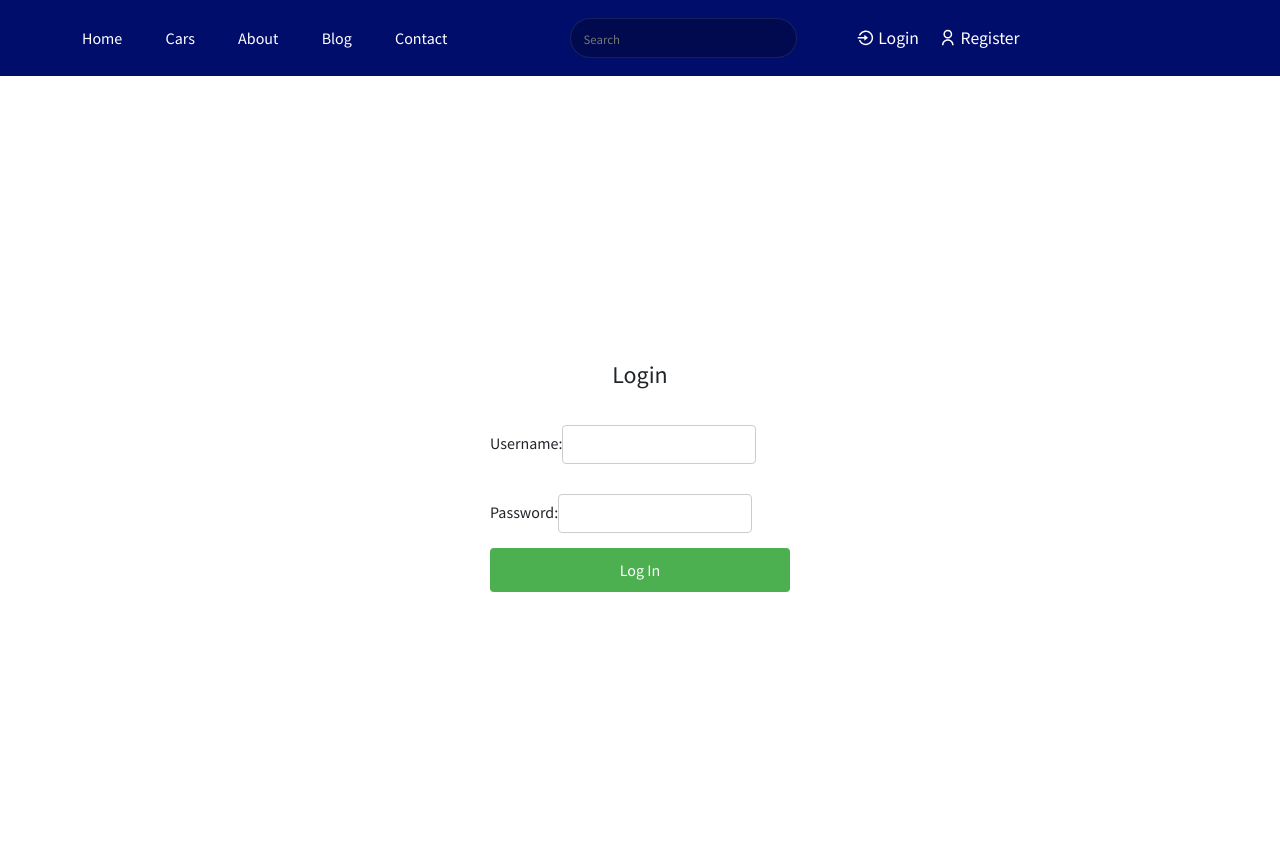
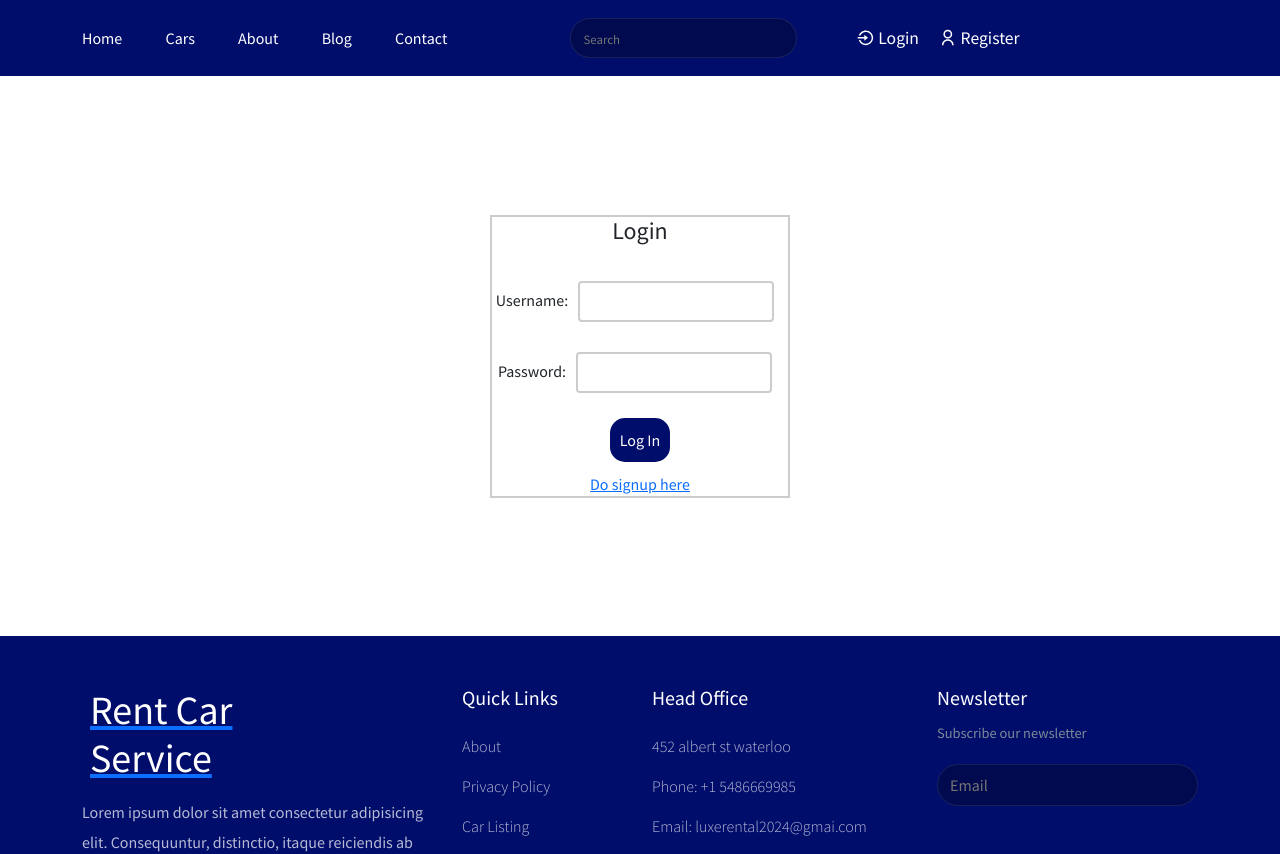
Before and after one commit to Parthgujjar2060/luxe-react-repo, a React (Create React App) app: page /Login in a window 1280 px wide. Shown: the top 854 px of the page. Built offline with nearby package versions, Linux system fonts and the light colour scheme.

Commit message:
Exchange the code from feat-login with login in dev

```diff
--- a/src/pages/Login.jsx
+++ b/src/pages/Login.jsx
@@ -1,33 +1,35 @@
 import React, { useState } from 'react';
-import { loginUser } from '../services'
-
+import { Link } from 'react-router-dom'; // Import Link from react-router-dom
+import { loginUser } from '../services';
+import LoginUserModel from '../models/loginUserModel';
 
 const Login = () => {
-
     const [email, setUsername] = useState('');
     const [password, setPassword] = useState('');
 
     const loginBtn = async () => {
         try {
-
-            const user = await loginUser(email, password);
+            const userData = {
+                email: email,
+                password: password
+            }
+            const user = new LoginUserModel(userData);
+            console.log(user);
+            await loginUser(user);
 
         } catch (error) {
 
         }
-
     };
-
 
     const handleSubmit = (e) => {
         e.preventDefault();
-
     };
 
     return (
         <div style={styles.container}>
-            <h2 style={styles.heading}>Login</h2>
             <form style={styles.form} onSubmit={handleSubmit}>
+                <h2 style={styles.heading}>Login</h2>
                 <label style={styles.label}>
                     Username:
                     <input
@@ -51,12 +53,11 @@ const Login = () => {
                 <button onClick={loginBtn} type="submit" style={styles.button}>
                     Log In
                 </button>
-
+                <Link to="/Signup">Do signup here</Link>
             </form>
         </div>
     );
 };
-
 
 const styles = {
     container: {
@@ -64,7 +65,7 @@ const styles = {
         flexDirection: 'column',
         alignItems: 'center',
         justifyContent: 'center',
-        height: '100vh',
+        height: '70vh',
     },
     heading: {
         fontSize: '24px',
@@ -73,27 +74,32 @@ const styles = {
     form: {
         display: 'flex',
         flexDirection: 'column',
+        alignItems: 'center',
+        border: '2px solid #ccc',
         width: '300px',
     },
     label: {
         margin: '10px 0',
         fontSize: '16px',
+        textAlign: 'left',
     },
     input: {
         padding: '8px',
         fontSize: '14px',
-        margin: '5px 0',
-        border: '1px solid #ccc',
+        margin: '5px 10px',
+        border: '2px solid #ccc',
         borderRadius: '4px',
     },
     button: {
-        backgroundColor: '#4CAF50',
-        color: 'white',
+        backgroundColor: '#000d6b',
+        color: '#ffffff',
         padding: '10px',
         fontSize: '16px',
         border: 'none',
-        borderRadius: '4px',
+        borderRadius: '15px',
         cursor: 'pointer',
+        marginTop: '10px',
+        marginBottom: '10px',
     },
 };
 
```
Also changed, not shown: src/models/loginUserModel.js (added).
